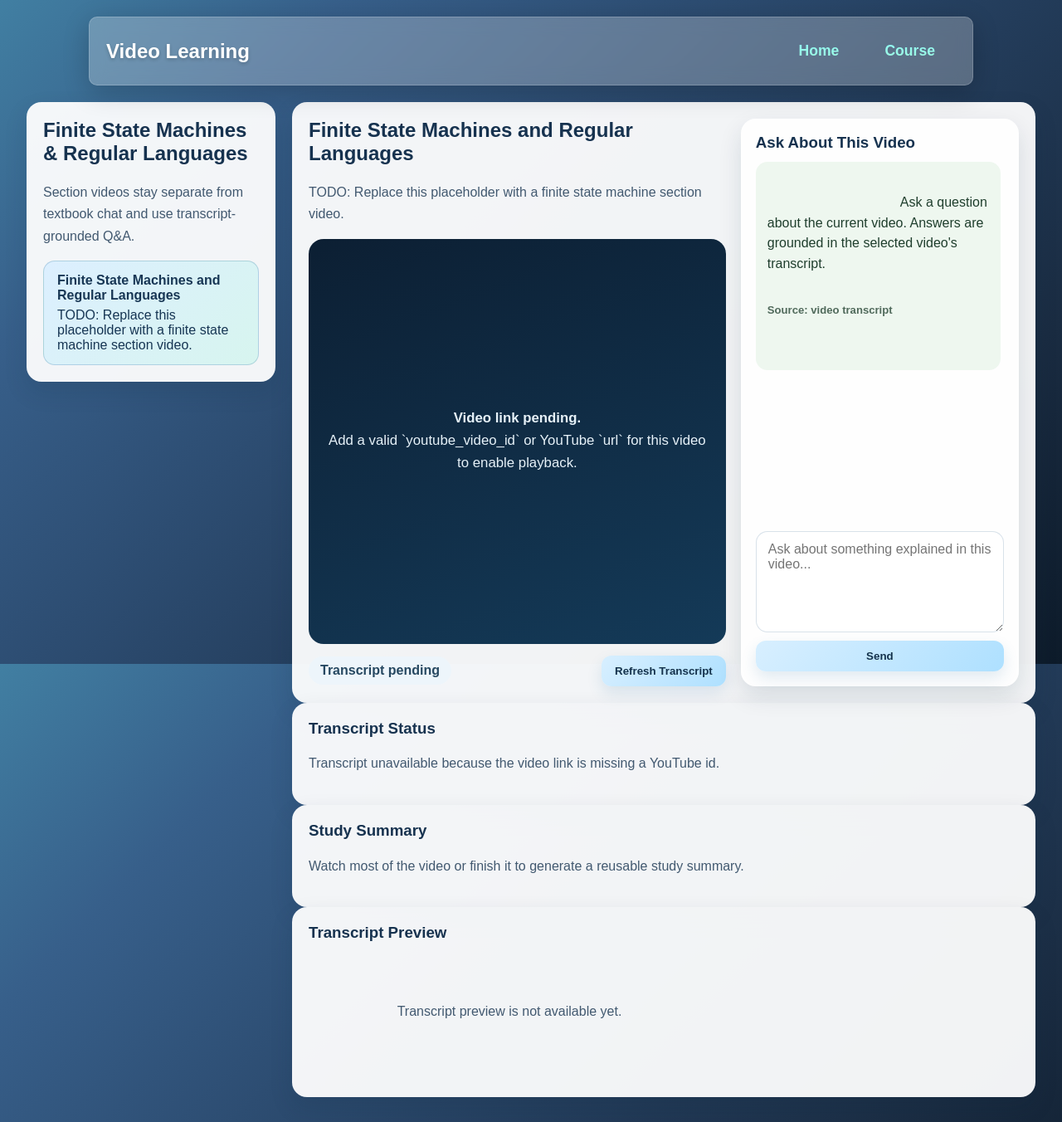
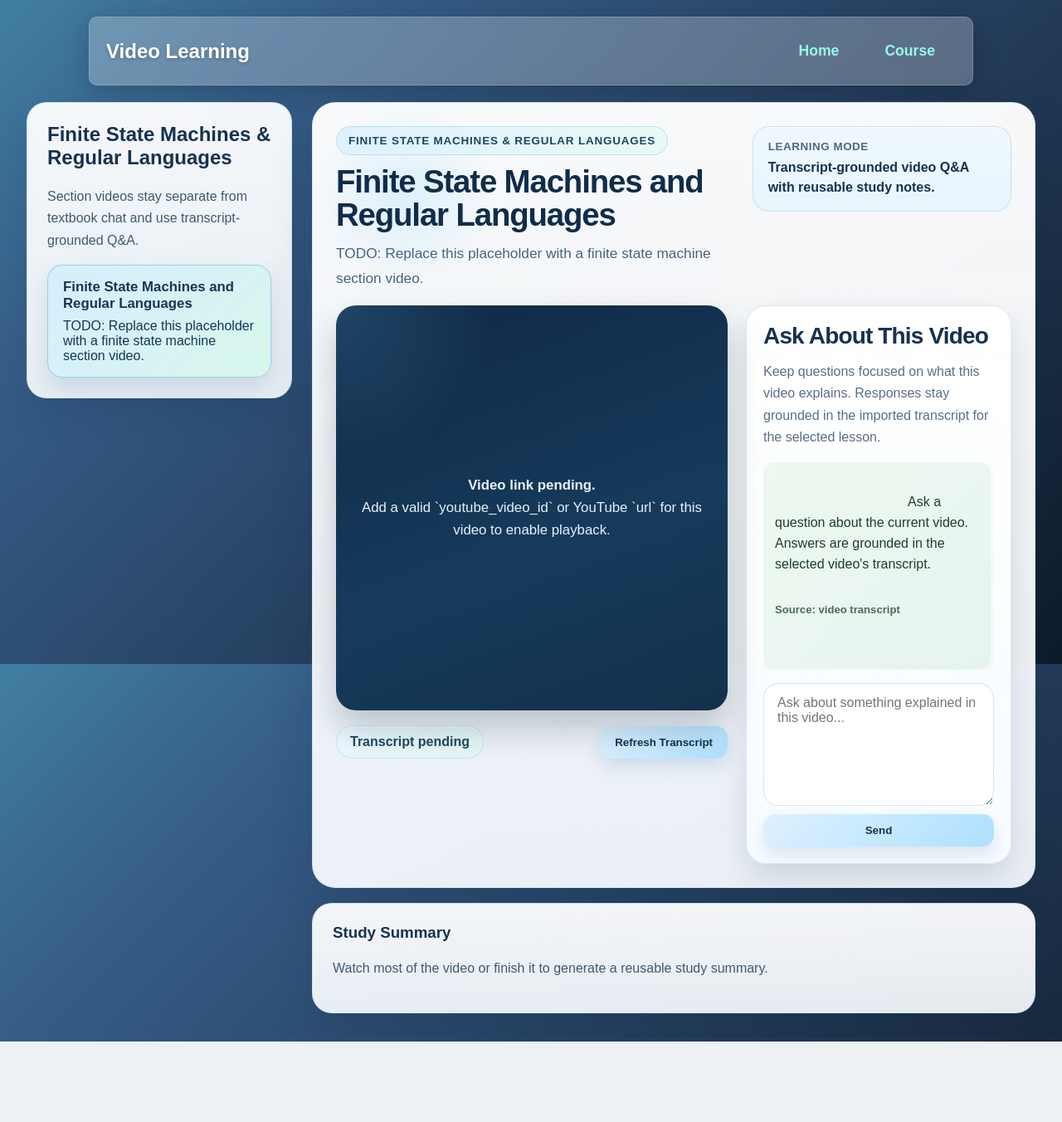
Before and after one commit to youssefmetwalli/ITS-FA, a Flask app: page /video/fsm_video_01 in a window 1280 px wide. Shown: the whole page at 83% size. After the commit the page ends 1255 px from the top, so only its background shows below. Run offline with Flask 3, Linux system fonts and the light colour scheme; the visitor is signed in with stand-in values (Sample User, id 1); data that the repository does not hold is empty; parts of the project's set-up code (start-up, migrations or seed data) failed here and were passed over; some libraries are stand-ins or nearby versions.

Commit message:
update ui

```diff
--- a/templates/video_page.html
+++ b/templates/video_page.html
@@ -8,80 +8,178 @@
     <link rel="stylesheet" href="/static/css/styles.css">
     <style>
         .video-page-shell {
-            width: min(95vw, 1480px);
-            margin: 0 auto 30px auto;
+            width: min(95vw, 1500px);
+            margin: 0 auto 34px auto;
         }
 
         .video-layout {
             display: grid;
-            grid-template-columns: 300px minmax(0, 1fr);
-            gap: 20px;
+            grid-template-columns: 320px minmax(0, 1fr);
+            gap: 24px;
             align-items: start;
         }
 
         .playlist-panel,
-        .video-main-card,
-        .video-meta-card,
-        .transcript-card,
         .summary-card {
-            background: rgba(255, 255, 255, 0.94);
-            border-radius: 18px;
-            padding: 20px;
-            box-shadow: 0 12px 28px rgba(11, 39, 66, 0.14);
+            background: linear-gradient(180deg, rgba(255, 255, 255, 0.95), rgba(247, 251, 255, 0.92));
+            border: 1px solid rgba(185, 214, 234, 0.54);
+            border-radius: 24px;
+            padding: 24px;
+            box-shadow: 0 18px 42px rgba(11, 39, 66, 0.12);
+            backdrop-filter: blur(10px);
         }
 
         .playlist-panel h2,
-        .video-main-card h2,
-        .video-meta-card h3,
-        .transcript-card h3,
         .summary-card h3 {
             margin-top: 0;
             color: #16324f;
         }
 
+        .video-main-card {
+            background: linear-gradient(180deg, rgba(255, 255, 255, 0.97), rgba(247, 250, 255, 0.94));
+            border: 1px solid rgba(184, 211, 230, 0.52);
+            border-radius: 28px;
+            padding: 28px;
+            box-shadow: 0 22px 54px rgba(10, 38, 64, 0.14);
+            position: relative;
+            overflow: hidden;
+        }
+
+        .video-main-card::before {
+            content: "";
+            position: absolute;
+            inset: 0 auto auto 0;
+            width: 220px;
+            height: 220px;
+            background: radial-gradient(circle, rgba(166, 221, 255, 0.32), transparent 70%);
+            pointer-events: none;
+        }
+
+        .video-main-column {
+            display: grid;
+            gap: 18px;
+        }
+
+        .video-header {
+            display: flex;
+            justify-content: space-between;
+            align-items: flex-start;
+            gap: 18px;
+            margin-bottom: 18px;
+            position: relative;
+            z-index: 1;
+        }
+
+        .video-header-copy h2 {
+            margin: 0 0 10px 0;
+            font-size: clamp(2.1rem, 3vw, 3rem);
+            line-height: 1.05;
+            letter-spacing: -0.03em;
+            color: #0f2d4a;
+        }
+
+        .video-section-label {
+            display: inline-flex;
+            align-items: center;
+            gap: 8px;
+            margin-bottom: 12px;
+            padding: 9px 14px;
+            border-radius: 999px;
+            background: linear-gradient(135deg, rgba(220, 240, 255, 0.94), rgba(230, 250, 244, 0.94));
+            border: 1px solid rgba(149, 200, 227, 0.46);
+            color: #204563;
+            font-size: 0.84rem;
+            font-weight: 800;
+            letter-spacing: 0.06em;
+            text-transform: uppercase;
+        }
+
+        .video-header-copy .video-description-text {
+            max-width: 760px;
+            font-size: 1.08rem;
+            line-height: 1.75;
+            color: #48657d;
+            margin: 0;
+        }
+
+        .video-header-meta {
+            min-width: 190px;
+            padding: 16px 18px;
+            border-radius: 20px;
+            background: linear-gradient(180deg, rgba(239, 247, 255, 0.96), rgba(229, 245, 252, 0.92));
+            border: 1px solid rgba(165, 207, 229, 0.52);
+            box-shadow: inset 0 1px 0 rgba(255, 255, 255, 0.8);
+        }
+
+        .video-header-meta span {
+            display: block;
+            color: #4c677e;
+            font-size: 0.84rem;
+            letter-spacing: 0.04em;
+            text-transform: uppercase;
+            font-weight: 700;
+            margin-bottom: 6px;
+        }
+
+        .video-header-meta strong {
+            display: block;
+            color: #16324f;
+            font-size: 1rem;
+            line-height: 1.5;
+        }
+
         .playlist-list {
             display: grid;
-            gap: 12px;
+            gap: 14px;
         }
 
         .playlist-item {
             display: block;
-            padding: 14px 16px;
-            border-radius: 14px;
+            padding: 16px 18px;
+            border-radius: 18px;
             text-decoration: none;
-            background: #eef5fb;
-            border: 1px solid rgba(52, 104, 145, 0.14);
+            background: linear-gradient(180deg, rgba(239, 247, 253, 0.9), rgba(231, 243, 251, 0.82));
+            border: 1px solid rgba(117, 174, 213, 0.18);
             color: #173654;
-            transition: transform 0.18s ease, box-shadow 0.18s ease, background 0.18s ease;
+            box-shadow: inset 0 1px 0 rgba(255, 255, 255, 0.82);
+            transition: transform 0.18s ease, box-shadow 0.18s ease, background 0.18s ease, border-color 0.18s ease;
         }
 
         .playlist-item strong {
             display: block;
-            margin-bottom: 6px;
+            margin-bottom: 8px;
+            font-size: 1.05rem;
         }
 
         .playlist-item.active {
-            background: linear-gradient(135deg, #dcefff, #d7f5ef);
-            border-color: rgba(46, 118, 159, 0.26);
+            background: linear-gradient(135deg, rgba(214, 237, 255, 0.98), rgba(214, 248, 236, 0.92));
+            border-color: rgba(56, 137, 186, 0.34);
+            box-shadow: 0 14px 28px rgba(24, 79, 114, 0.14);
         }
 
         .playlist-item:hover {
-            transform: translateY(-1px);
-            box-shadow: 0 8px 18px rgba(30, 75, 108, 0.12);
+            transform: translateY(-2px);
+            border-color: rgba(67, 138, 184, 0.3);
+            box-shadow: 0 12px 24px rgba(30, 75, 108, 0.12);
         }
 
         .video-chat-grid {
             display: grid;
             grid-template-columns: minmax(0, 1.35fr) minmax(320px, 0.9fr);
-            gap: 18px;
+            gap: 22px;
+            position: relative;
+            z-index: 1;
         }
 
         .video-frame-shell {
-            border-radius: 18px;
+            border-radius: 24px;
             overflow: hidden;
-            background: linear-gradient(160deg, #0c1f33, #143a58);
+            background:
+                radial-gradient(circle at top left, rgba(106, 199, 255, 0.18), transparent 28%),
+                linear-gradient(160deg, #102844, #163b5c 58%, #13314c);
             min-height: 440px;
             position: relative;
+            box-shadow: 0 22px 40px rgba(9, 30, 49, 0.22);
         }
 
         #video-player {
@@ -108,48 +206,62 @@
             align-items: center;
             gap: 12px;
             flex-wrap: wrap;
-            margin: 14px 0 0 0;
+            margin: 18px 0 0 0;
         }
 
         .status-pill {
             display: inline-flex;
             align-items: center;
             gap: 8px;
-            padding: 8px 14px;
+            padding: 10px 16px;
             border-radius: 999px;
-            background: #edf5fb;
-            color: #264861;
+            background: linear-gradient(135deg, rgba(235, 246, 255, 0.96), rgba(225, 248, 242, 0.9));
+            color: #234762;
             font-weight: 700;
+            border: 1px solid rgba(156, 205, 228, 0.44);
+            box-shadow: inset 0 1px 0 rgba(255, 255, 255, 0.9);
         }
 
         .action-button {
             border: none;
-            border-radius: 12px;
-            padding: 11px 16px;
+            border-radius: 14px;
+            padding: 12px 18px;
             cursor: pointer;
             font-weight: 700;
             color: #14324c;
-            background: linear-gradient(135deg, #d8efff, #aee0ff);
-            box-shadow: 0 8px 18px rgba(43, 113, 160, 0.14);
+            background: linear-gradient(135deg, #def1ff, #aee0ff);
+            box-shadow: 0 10px 20px rgba(43, 113, 160, 0.16);
+            transition: transform 0.18s ease, box-shadow 0.18s ease, background 0.18s ease;
         }
 
         .action-button:hover {
             background: linear-gradient(135deg, #c6e8ff, #95d8ff);
+            transform: translateY(-1px);
+            box-shadow: 0 14px 22px rgba(43, 113, 160, 0.18);
         }
 
         .chat-card {
-            background: rgba(255, 255, 255, 0.92);
-            border-radius: 18px;
-            padding: 18px;
-            box-shadow: 0 12px 28px rgba(11, 39, 66, 0.12);
+            background: linear-gradient(180deg, rgba(255, 255, 255, 0.96), rgba(248, 252, 255, 0.94));
+            border: 1px solid rgba(183, 214, 232, 0.48);
+            border-radius: 24px;
+            padding: 20px;
+            box-shadow: 0 16px 34px rgba(11, 39, 66, 0.12);
             min-height: 560px;
             display: flex;
             flex-direction: column;
         }
 
         .chat-card h3 {
-            margin: 0 0 12px 0;
+            margin: 0 0 14px 0;
             color: #16324f;
+            font-size: 1.75rem;
+            letter-spacing: -0.03em;
+        }
+
+        .chat-card-note {
+            margin: 0 0 16px 0;
+            color: #587089;
+            line-height: 1.65;
         }
 
         .chat-messages {
@@ -170,15 +282,17 @@
         }
 
         .chat-message.user {
-            background: #dff2ff;
+            background: linear-gradient(135deg, #d9f0ff, #cee7fb);
             color: #173451;
             align-self: flex-end;
+            box-shadow: 0 8px 18px rgba(72, 136, 177, 0.12);
         }
 
         .chat-message.assistant {
-            background: #eef7ef;
+            background: linear-gradient(135deg, #eef8f0, #e6f4ef);
             color: #1f3e2d;
             align-self: flex-start;
+            box-shadow: 0 8px 18px rgba(79, 129, 95, 0.08);
         }
 
         .chat-source {
@@ -196,35 +310,31 @@
         }
 
         .chat-form textarea {
-            min-height: 96px;
+            min-height: 118px;
             resize: vertical;
-            border-radius: 14px;
-            border: 1px solid rgba(60, 111, 149, 0.2);
-            padding: 12px 14px;
+            border-radius: 18px;
+            border: 1px solid rgba(60, 111, 149, 0.18);
+            background: rgba(255, 255, 255, 0.92);
+            padding: 14px 16px;
             font: inherit;
+            box-shadow: inset 0 1px 2px rgba(18, 53, 79, 0.04);
         }
 
         .summary-grid {
             display: grid;
-            gap: 12px;
+            gap: 14px;
         }
 
         .summary-list {
-            margin: 0;
+            margin: 10px 0 0 0;
             padding-left: 20px;
             color: #36526a;
         }
 
         .summary-placeholder,
-        .transcript-status-text,
-        .video-description-text,
-        .transcript-preview {
+        .video-description-text {
             color: #425970;
             line-height: 1.65;
-        }
-
-        .transcript-preview {
-            white-space: pre-wrap;
         }
 
         .checkpoint-modal {
@@ -292,6 +402,15 @@
             .video-chat-grid {
                 grid-template-columns: 1fr;
             }
+
+            .video-header {
+                flex-direction: column;
+            }
+
+            .video-header-meta {
+                min-width: 0;
+                width: 100%;
+            }
         }
     </style>
 </head>
@@ -321,10 +440,19 @@
 
             <main class="video-main-column">
                 <section class="video-main-card">
+                    <div class="video-header">
+                        <div class="video-header-copy">
+                            <span class="video-section-label">{{ section_title }}</span>
+                            <h2>{{ video.title }}</h2>
+                            <p class="video-description-text">{{ video.description or 'Video description coming soon.' }}</p>
+                        </div>
+                        <div class="video-header-meta">
+                            <span>Learning Mode</span>
+                            <strong>Transcript-grounded video Q&amp;A with reusable study notes.</strong>
+                        </div>
+                    </div>
                     <div class="video-chat-grid">
                         <div>
-                            <h2>{{ video.title }}</h2>
-                            <p class="video-description-text">{{ video.description or 'Video description coming soon.' }}</p>
                             <div class="video-frame-shell">
                                 {% if youtube_video_id %}
                                 <div id="video-player"></div>
@@ -353,6 +481,7 @@
 
                         <aside class="chat-card">
                             <h3>Ask About This Video</h3>
+                            <p class="chat-card-note">Keep questions focused on what this video explains. Responses stay grounded in the imported transcript for the selected lesson.</p>
                             <div id="video-chat-messages" class="chat-messages">
                                 <div class="chat-message assistant">
                                     Ask a question about the current video. Answers are grounded in the selected video's transcript.
@@ -365,19 +494,6 @@
                             </form>
                         </aside>
                     </div>
-                </section>
-
-                <section class="video-meta-card">
-                    <h3>Transcript Status</h3>
-                    <p id="transcript-status-text" class="transcript-status-text">
-                        {% if transcript_status %}
-                        {{ transcript_status }}
-                        {% elif transcript_available %}
-                        Transcript is available and can be used for grounded Q&amp;A.
-                        {% else %}
-                        Transcript is not available yet. The system can fetch it later if the video has a valid YouTube transcript.
-                        {% endif %}
-                    </p>
                 </section>
 
                 <section class="summary-card">
@@ -411,17 +527,6 @@
                         <p class="summary-placeholder">Watch most of the video or finish it to generate a reusable study summary.</p>
                         {% endif %}
                     </div>
-                </section>
-
-                <section class="transcript-card">
-                    <h3>Transcript Preview</h3>
-                    <p id="transcript-preview" class="transcript-preview">
-                        {% if transcript_preview %}
-                        {{ transcript_preview }}
-                        {% else %}
-                        Transcript preview is not available yet.
-                        {% endif %}
-                    </p>
                 </section>
             </main>
         </div>
```
